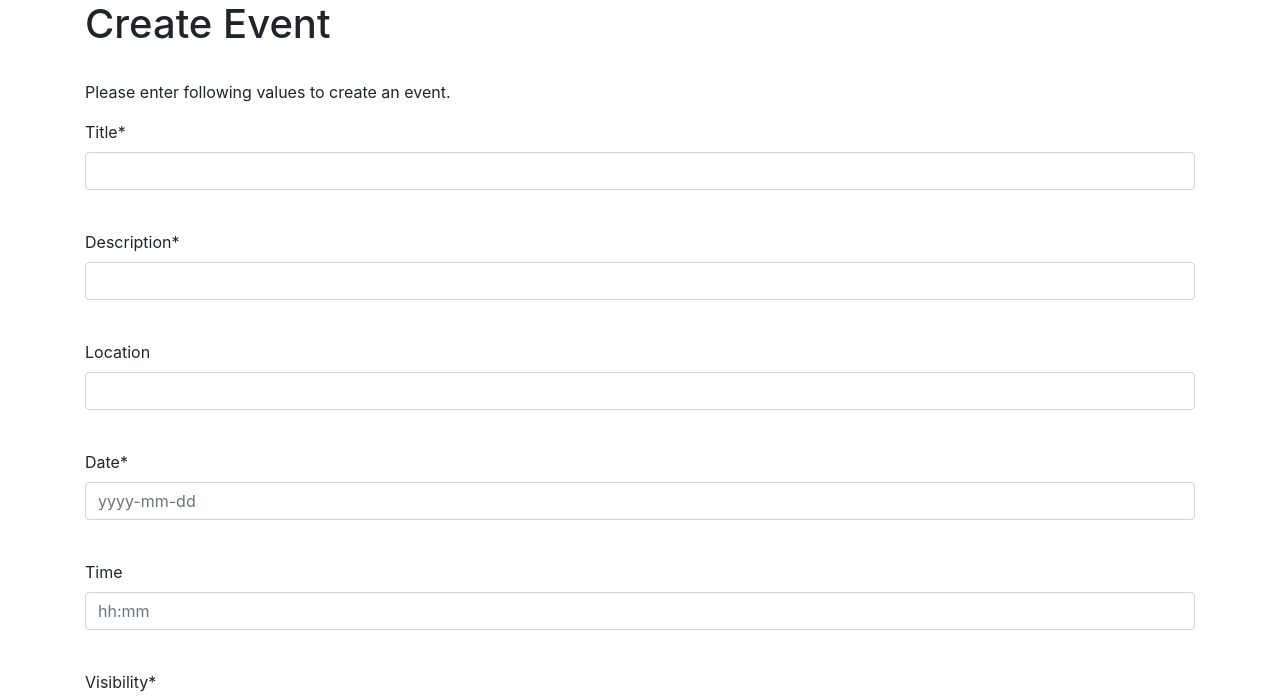
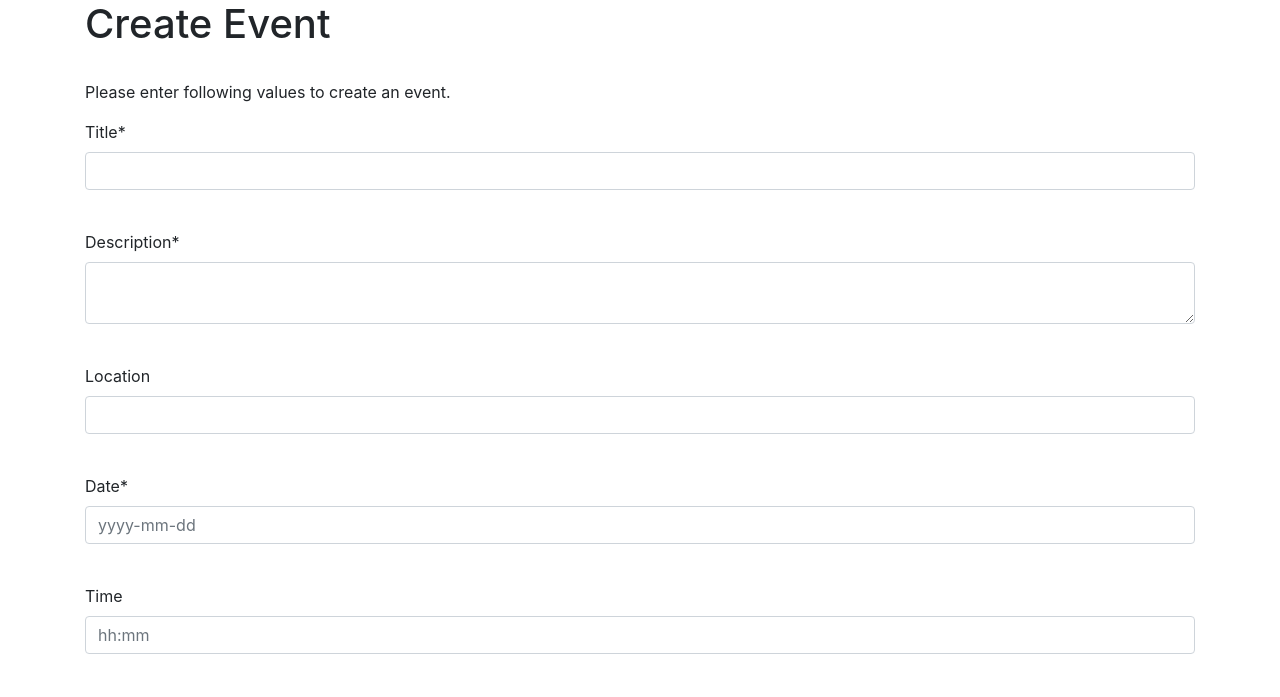
Before and after one commit to Haiyn/dhbw-event-booking, a PHP site: the page made by src/views/event-create/event-create.phtml in a window 1280 px wide. Shown: the top 697 px of the page. Run offline with PHP 8.4, Linux system fonts and the light colour scheme; the template is opened without the code that fills it, so the values that code supplies are empty; some libraries are stand-ins or nearby versions.

Commit message:
changed input to textarea

```diff
--- a/src/views/event-create/event-create.phtml
+++ b/src/views/event-create/event-create.phtml
@@ -36,7 +36,7 @@
             </div>
             <div class="form-group">
                 <label for="event-create-description">Description*</label>
-                <input id="event-create-description" type="text" name="description" maxlength="256" required class="form-control"><br/>
+                <textarea id="event-create-description" name="description" maxlength="256" required class="form-control"></textarea><br/>
             </div>
             <div class="form-group">
                 <label for="event-create-location">Location</label>
```
